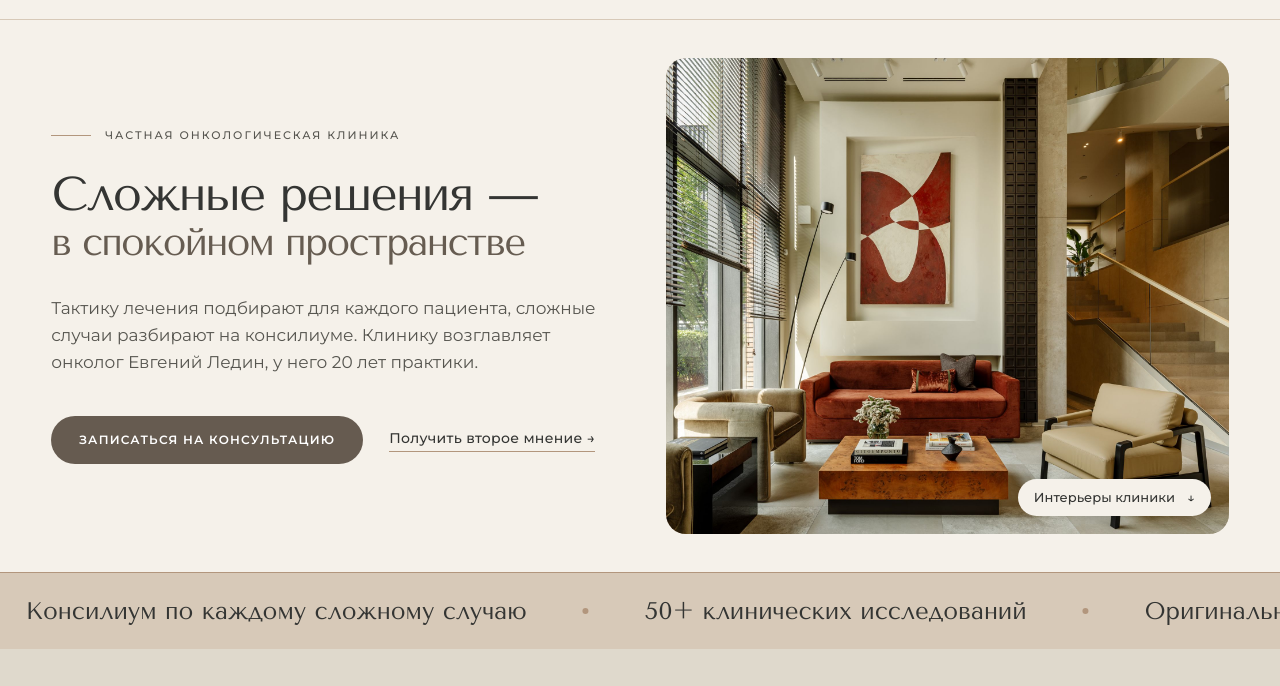
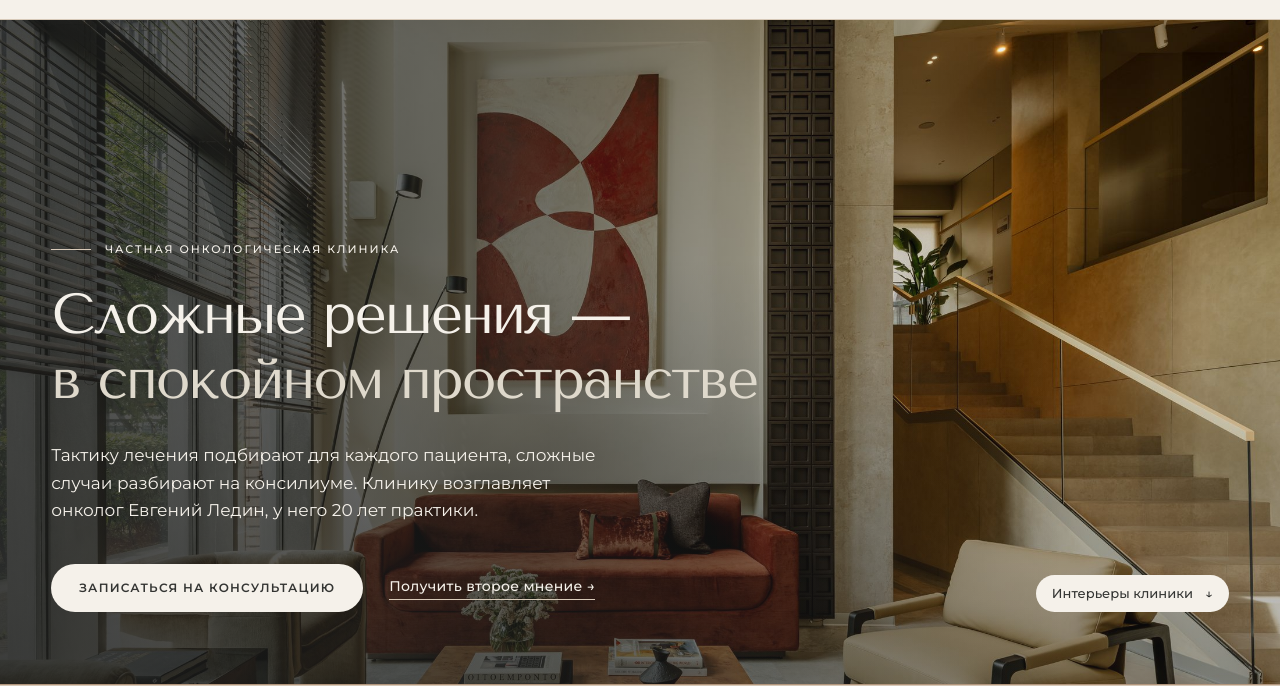
Before and after one commit to Majewski-Yura/ledin-clinic-redesign, a plain HTML site: page v3/index.html in a window 1280 px wide. Shown: the part 117-803 px from the top of the page. Drawn offline with Linux system fonts and the light colour scheme.

Commit message:
Вернуть текст на фото первого экрана и сделать галерею белой в версии 3

```diff
--- a/v3/coffee.css
+++ b/v3/coffee.css
@@ -37,31 +37,33 @@ body, .header, .header.is-scrolled, .mmenu { background: var(--cream); color: va
 :focus-visible { outline: 2px solid var(--umber); outline-offset: 3px; }
 
 .hero {
-  display: grid;
-  grid-template-columns: minmax(0, 1fr) minmax(0, 1fr);
-  align-items: stretch;
-  gap: var(--gutter);
-  padding: clamp(30px, 3vw, 60px) var(--gutter);
-  min-height: clamp(530px, 69vh, 820px);
-  background: var(--cream);
+  min-height: clamp(570px, calc(100svh - 136px), 1000px);
+  justify-content: flex-end;
+  padding: 72px var(--gutter);
+  color: var(--cream);
 }
-.hero .content { align-self: center; margin: 0; padding: 22px 0; }
-.hero .eyebrow { font-size: 11px; color: var(--secondary); line-height: 1.45; }
-.hero .eyebrow::before { background: var(--camel); box-shadow: none; }
-.hero h1 { font-size: clamp(36px, 3.7vw, 74px); line-height: 1.04; letter-spacing: -.035em; }
-.hero h1 .line { overflow: visible; }
-.hero h1 em { color: var(--bronze); font-size: .81em; }
-.hero .lead { color: var(--secondary); font-weight: 400; text-wrap: pretty; }
+.hero__media { background: var(--secondary) url(../images/hero.jpg) center 46% / cover no-repeat; }
+.hero__media::after {
+  background: linear-gradient(90deg, rgb(28 29 28 / 78%), rgb(28 29 28 / 54%) 43%, transparent 83%),
+              linear-gradient(0deg, rgb(28 29 28 / 37%), transparent 64%);
+}
+.hero .content { margin: 0; padding: 0; }
+.hero .eyebrow { color: var(--cream); font-size: 11px; line-height: 1.45; }
+.hero .eyebrow::before { background: var(--linen); box-shadow: none; }
+.hero h1 { font-size: clamp(40px, 4.4vw, 74px); line-height: 1.08; letter-spacing: -.035em; }
+.hero h1 em { color: var(--coffee); }
+.hero .lead { color: var(--cream); font-weight: 400; text-wrap: pretty; }
 .hero .actions { flex-wrap: wrap; gap: 20px 26px; }
-.hero .link { color: var(--umber); border-color: var(--camel); }
-.hero-photo { overflow: hidden; border-radius: 20px; background: var(--linen); }
-.hero-photo img { width: 100%; height: 100%; position: absolute; inset: 0; object-fit: cover; object-position: 58% center; }
-.hero-photo a {
-  position: absolute; bottom: 18px; right: 18px; display: inline-flex; align-items: center;
-  gap: 12px; padding: 10px 16px; border-radius: 100px; color: var(--umber); background: var(--cream);
+.hero .btn { background: var(--cream); color: var(--umber); }
+.hero .btn:hover { background: var(--linen); }
+.hero .link { color: var(--cream); border-color: var(--linen); }
+.hero > .hero-tour {
+  position: absolute; right: var(--gutter); bottom: 72px;
+  display: inline-flex; align-items: center; gap: 12px;
+  padding: 10px 16px; border-radius: 100px; color: var(--umber); background: var(--cream);
   font: 500 13px/1.3 var(--sans); text-decoration: none;
 }
-.hero-photo a:hover { background: var(--coffee); }
+.hero-tour:hover { background: var(--coffee); }
 .marquee { background: var(--linen); color: var(--umber); border-color: var(--camel); }
 .marquee span::after { background: var(--camel); }
 
@@ -70,7 +72,7 @@ body, .header, .header.is-scrolled, .mmenu { background: var(--cream); color: va
 .dir__chips a, .modal__topic { background: var(--coffee); }
 .dir__chips a:hover { background: var(--rust); color: white; }
 .dir__count, .chief__role, .step p, .doc p, .space__lead, .space__feats p { color: var(--secondary); }
-.interiors { background: var(--linen); }
+.interiors { background: #fff; }
 .space__feats { border-color: var(--camel); }
 .space__grid .tile::after { background: none; }
 .space__grid .tile span {
@@ -97,12 +99,12 @@ p, dd, li { text-wrap: pretty; }
 h1, h2, h3 { text-wrap: balance; }
 
 @media (max-width: 900px) {
-  .hero { grid-template-columns: minmax(0, 1fr); min-height: 0; gap: 26px; padding-block: 24px; }
-  .hero .content { padding: 10px 0 0; }
-  .hero h1 { font-size: clamp(25px, 7.55vw, 58px); margin: 18px 0; }
+  .hero { min-height: max(520px, calc(100svh - 92px)); padding-block: 88px 28px; }
+  .hero__media { background-position: 59% center; }
+  .hero__media::after { background: linear-gradient(0deg, rgb(26 27 26 / 87%), rgb(26 27 26 / 66%) 50%, rgb(26 27 26 / 6%) 96%); }
+  .hero h1 { font-size: clamp(22px, 6.65vw, 58px); margin: 18px 0; }
   .hero .actions { flex-direction: row; align-items: center; margin-top: 24px; }
-  .hero-photo { aspect-ratio: 1.85; min-height: 180px; }
-  .hero-photo a { bottom: 12px; right: 12px; }
+  .hero > .hero-tour { bottom: auto; top: 18px; }
   .space__grid .tile:first-child { grid-row: auto; }
   .chief > div:last-child { padding-bottom: 60px; }
   .team__grid { grid-template-columns: none; }
--- a/v3/index.html
+++ b/v3/index.html
@@ -8,7 +8,7 @@
 <link rel="icon" href="../images/logo-color.svg" type="image/svg+xml">
 <link rel="stylesheet" href="../css/main.css?v=076727db">
 <link rel="stylesheet" href="../css/pages.css?v=46a48c3c">
-<link rel="stylesheet" href="coffee.css">
+<link rel="stylesheet" href="coffee.css?v=hero-photo">
 </head>
 <body>
 <div class="header" id="header">
@@ -30,6 +30,7 @@
   <div class="mmenu__foot"><a href="tel:+74951208444">+7 495 120-84-44</a><a class="btn" href="#" data-book="">Записаться на приём</a></div>
 </nav>
 <section class="hero">
+  <div class="hero__media" role="img" aria-label="Гостиная Ледин Клиники"></div>
 
   <div class="content">
     <div class="eyebrow intro" style="--d:.2s">Частная онкологическая клиника</div>
@@ -40,10 +41,7 @@
       <a class="link" href="../service-vtoroe-mnenie.html">Получить второе мнение →</a>
     </div>
   </div>
-  <figure class="hero-photo">
-    <img src="../images/hero.jpg" alt="Гостиная Ледин Клиники" fetchpriority="high">
-    <a href="#space">Интерьеры клиники <span aria-hidden="true">↓</span></a>
-  </figure>
+  <a class="hero-tour" href="#space">Интерьеры клиники <span aria-hidden="true">↓</span></a>
 </section>
 
 <div class="marquee" aria-hidden="true"><div class="marquee__track"><span>20 лет практики главного врача</span><span>Консилиум по каждому сложному случаю</span><span>50+ клинических исследований</span><span>Оригинальные европейские препараты</span><span>53 научные статьи</span><span>Хамовники, 5 минут от «Фрунзенской»</span><span>20 лет практики главного врача</span><span>Консилиум по каждому сложному случаю</span><span>50+ клинических исследований</span><span>Оригинальные европейские препараты</span><span>53 научные статьи</span><span>Хамовники, 5 минут от «Фрунзенской»</span></div></div>
```
